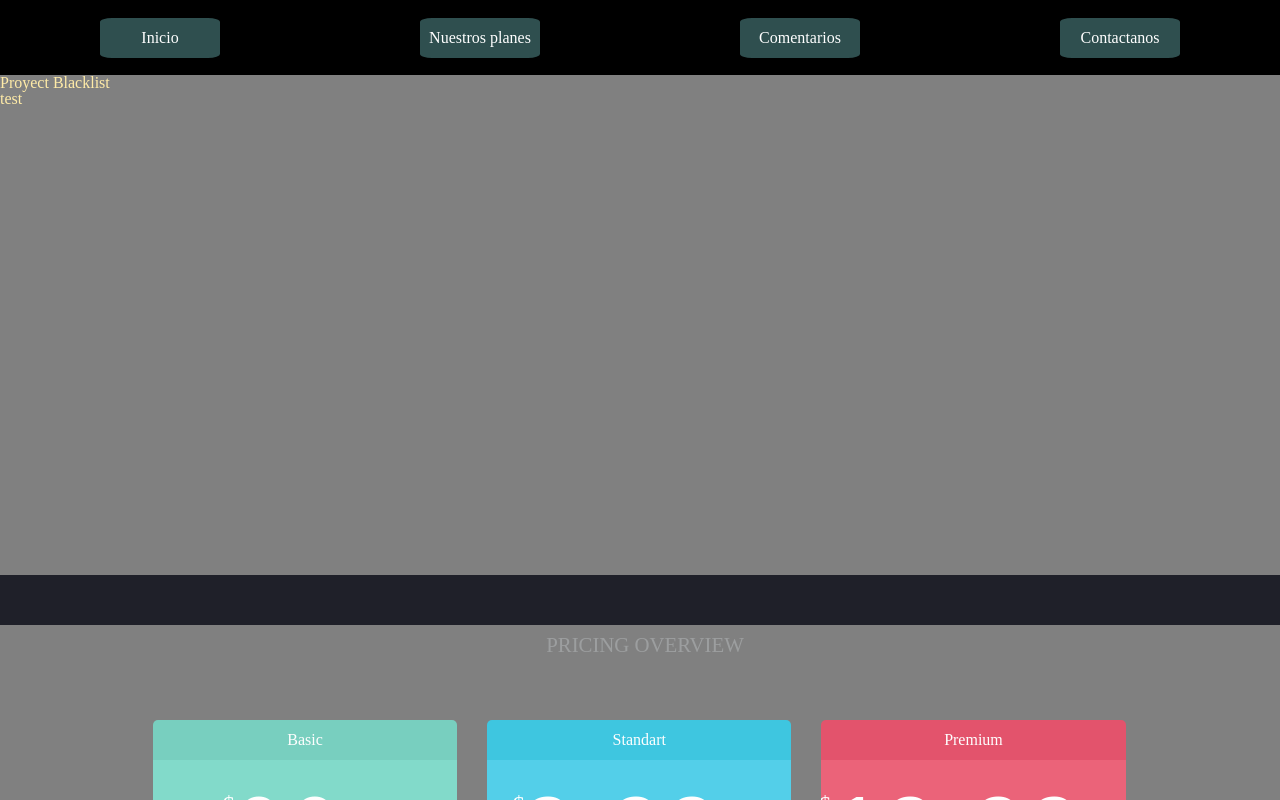
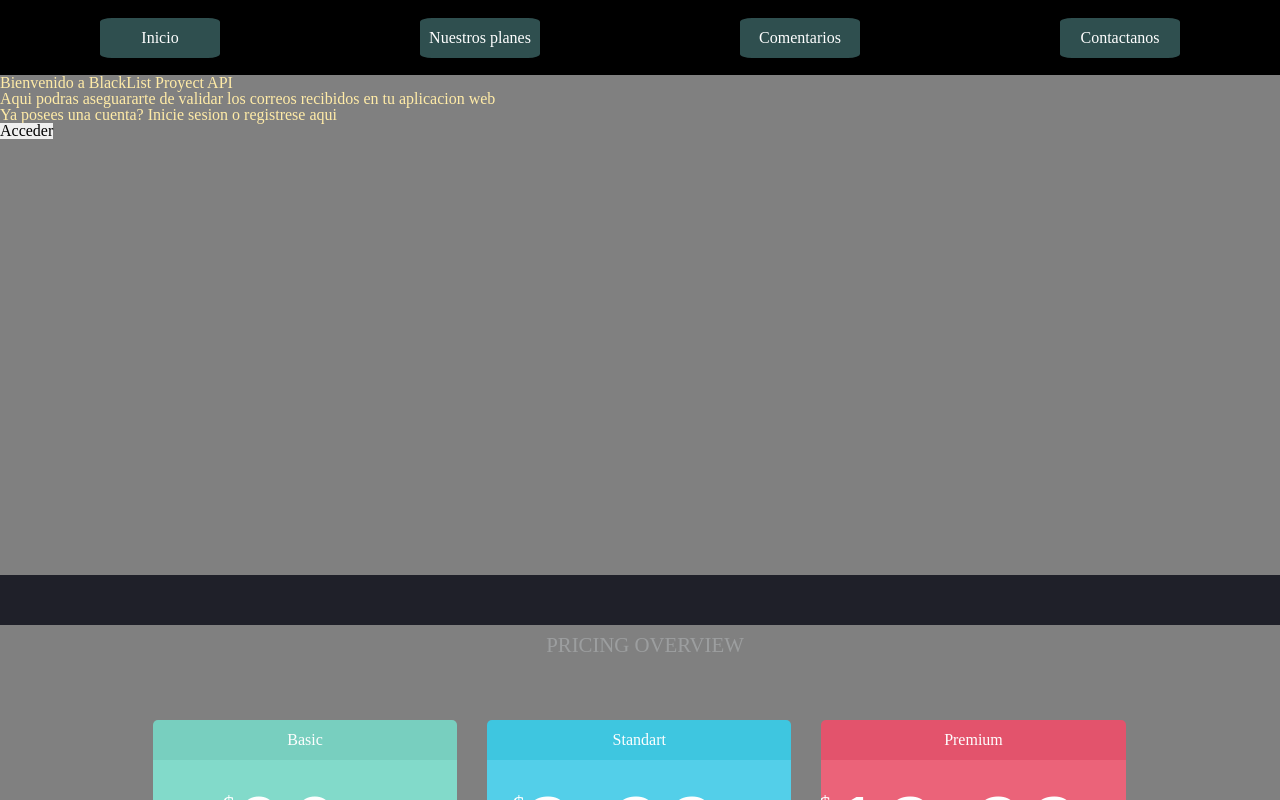
Before and after one commit to agetro2003/proyect_blacklist_frontend, a React (Vite) app: page / in a window 1280 px wide. Shown: the top 800 px of the page. Built offline with nearby package versions, Linux system fonts and the light colour scheme; a web font is replaced by a local one.

Commit message:
feat: (home) add MainHome template to Home

```diff
--- a/src/components/Home/home.jsx
+++ b/src/components/Home/home.jsx
@@ -2,15 +2,13 @@ import React, { useEffect } from "react";
 import styles from './home.module.css'
 import Pricing from "../Pricing/pricing";
 import Navbar from "../Navbar/navbar";
+import MainHome from "../MainHome/mainHome";
 const Home = () => {
     return (
         <div>
             <Navbar></Navbar>
             <section className={styles.section} id="inicio">
-                <h1>Proyect Blacklist</h1>
-            <div>
-                <h2>test</h2>
-            </div>
+                <MainHome></MainHome>
             </section>
             <section className={styles.section} id="planes">
                 <Pricing></Pricing>
--- /dev/null
+++ b/src/components/MainHome/mainHome.jsx
@@ -0,0 +1,23 @@
+import { useNavigate } from "react-router-dom"
+
+
+const MainHome = () => {
+    const navigate = useNavigate()
+    const onClick = () =>{
+        navigate('/Login')
+    }
+    return (
+        <div>
+            <div>
+                <h1> Bienvenido a BlackList Proyect API </h1>
+                <h2> Aqui podras aseguararte de validar los correos recibidos en tu aplicacion web</h2>
+            </div>
+            <div>
+                <h2> Ya posees una cuenta? Inicie sesion o registrese aqui</h2>
+                <button onClick={onClick}> Acceder </button>
+            </div>
+        </div>
+    )
+}
+
+export default MainHome
```
